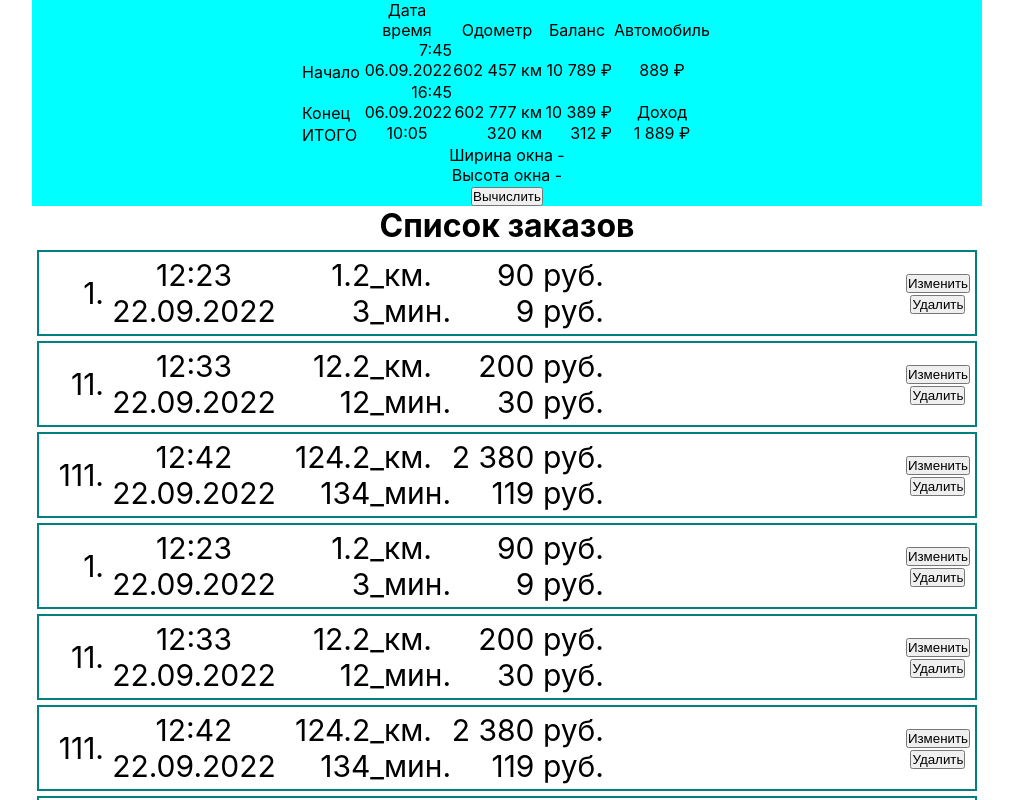
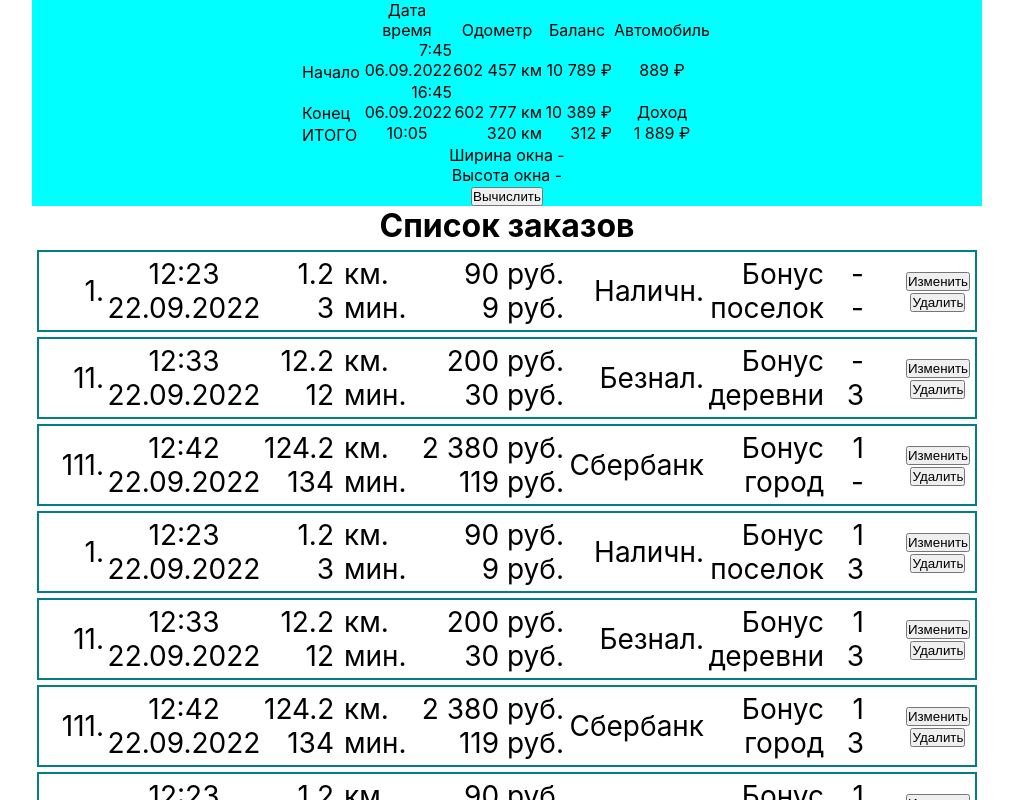
Before and after one commit to apwasilenko/bonus_app, a React (Create React App) app: page / in a window 1280 px wide. Shown: the top 800 px of the page, without its empty margins (133-1146 px from the left). Built offline with nearby package versions, Linux system fonts and the light colour scheme.

Commit message:
Дополнил список

```diff
--- a/src/App.js
+++ b/src/App.js
@@ -7,28 +7,22 @@ import './css/App.css';
 
 
 function App() {
-    const [posts] = useState([
-    { num: 1, time: '12:23', date: '22.09.2022', distance: '1.2', vremy: '3', summa: '90', comis: '9', },
-    { num: 11, time: '12:33', date: '22.09.2022', distance: '12.2', vremy: '12', summa: '200', comis: '30', },
-    { num: 111, time: '12:42', date: '22.09.2022', distance: '124.2', vremy: '134', summa: '2 380', comis: '119', },
-    { num: 1, time: '12:23', date: '22.09.2022', distance: '1.2', vremy: '3', summa: '90', comis: '9', },
-    { num: 11, time: '12:33', date: '22.09.2022', distance: '12.2', vremy: '12', summa: '200', comis: '30', },
-    { num: 111, time: '12:42', date: '22.09.2022', distance: '124.2', vremy: '134', summa: '2 380', comis: '119', },
-    { num: 1, time: '12:23', date: '22.09.2022', distance: '1.2', vremy: '3', summa: '90', comis: '9', },
-    { num: 11, time: '12:33', date: '22.09.2022', distance: '12.2', vremy: '12', summa: '200', comis: '30', },
-    { num: 111, time: '12:42', date: '22.09.2022', distance: '124.2', vremy: '134', summa: '2 380', comis: '119', },
-    { num: 1, time: '12:23', date: '22.09.2022', distance: '1.2', vremy: '3', summa: '90', comis: '9', },
-    { num: 11, time: '12:33', date: '22.09.2022', distance: '12.2', vremy: '12', summa: '200', comis: '30', },
-    { num: 111, time: '12:42', date: '22.09.2022', distance: '124.2', vremy: '134', summa: '2 380', comis: '119', },
-    { num: 1, time: '12:23', date: '22.09.2022', distance: '1.2', vremy: '3', summa: '90', comis: '9', },
-    { num: 11, time: '12:33', date: '22.09.2022', distance: '12.2', vremy: '12', summa: '200', comis: '30', },
-    { num: 111, time: '12:42', date: '22.09.2022', distance: '124.2', vremy: '134', summa: '2 380', comis: '119', },
-    { num: 1, time: '12:23', date: '22.09.2022', distance: '1.2', vremy: '3', summa: '90', comis: '9', },
-    { num: 11, time: '12:33', date: '22.09.2022', distance: '12.2', vremy: '12', summa: '200', comis: '30', },
-    { num: 111, time: '12:42', date: '22.09.2022', distance: '124.2', vremy: '134', summa: '2 380', comis: '119', },
-    { num: 1, time: '12:23', date: '22.09.2022', distance: '1.2', vremy: '3', summa: '90', comis: '9', },
-    { num: 11, time: '12:33', date: '22.09.2022', distance: '12.2', vremy: '12', summa: '200', comis: '30', },
-    { num: 111, time: '12:42', date: '22.09.2022', distance: '124.2', vremy: '134', summa: '2 380', comis: '119', },
+  const [posts] = useState([
+    { num: 1, time: '12:23', date: '22.09.2022', distance: '1.2', vremy: '3', summa: '90', comis: '9', form: 'Наличн.', tarif: 'Бонус поселок', avto: '-', zvez: '-', },
+    { num: 11, time: '12:33', date: '22.09.2022', distance: '12.2', vremy: '12', summa: '200', comis: '30', form: 'Безнал.', tarif: 'Бонус деревни', avto: '-', zvez: '3', },
+    { num: 111, time: '12:42', date: '22.09.2022', distance: '124.2', vremy: '134', summa: '2 380', comis: '119', form: 'Сбербанк', tarif: 'Бонус город', avto: '1', zvez: '-', },
+    { num: 1, time: '12:23', date: '22.09.2022', distance: '1.2', vremy: '3', summa: '90', comis: '9', form: 'Наличн.', tarif: 'Бонус поселок', avto: '1', zvez: '3', },
+    { num: 11, time: '12:33', date: '22.09.2022', distance: '12.2', vremy: '12', summa: '200', comis: '30', form: 'Безнал.', tarif: 'Бонус деревни', avto: '1', zvez: '3', },
+    { num: 111, time: '12:42', date: '22.09.2022', distance: '124.2', vremy: '134', summa: '2 380', comis: '119', form: 'Сбербанк', tarif: 'Бонус город', avto: '1', zvez: '3', },
+    { num: 1, time: '12:23', date: '22.09.2022', distance: '1.2', vremy: '3', summa: '90', comis: '9', form: 'Наличн.', tarif: 'Бонус поселок', avto: '1', zvez: '3', },
+    { num: 11, time: '12:33', date: '22.09.2022', distance: '12.2', vremy: '12', summa: '200', comis: '30', form: 'Безнал.', tarif: 'Бонус деревни', avto: '1', zvez: '3', },
+    { num: 111, time: '12:42', date: '22.09.2022', distance: '124.2', vremy: '134', summa: '2 380', comis: '119', form: 'Сбербанк', tarif: 'Бонус город', avto: '1', zvez: '3', },
+    { num: 1, time: '12:23', date: '22.09.2022', distance: '1.2', vremy: '3', summa: '90', comis: '9', form: 'Наличн.', tarif: 'Бонус поселок', avto: '1', zvez: '3', },
+    { num: 11, time: '12:33', date: '22.09.2022', distance: '12.2', vremy: '12', summa: '200', comis: '30', form: 'Безнал.', tarif: 'Бонус деревни', avto: '1', zvez: '3', },
+    { num: 111, time: '12:42', date: '22.09.2022', distance: '124.2', vremy: '134', summa: '2 380', comis: '119', form: 'Сбербанк', tarif: 'Бонус город', avto: '1', zvez: '3', },
+    { num: 1, time: '12:23', date: '22.09.2022', distance: '1.2', vremy: '3', summa: '90', comis: '9', form: 'Наличн.', tarif: 'Бонус поселок', avto: '1', zvez: '3', },
+    { num: 11, time: '12:33', date: '22.09.2022', distance: '12.2', vremy: '12', summa: '200', comis: '30', form: 'Безнал.', tarif: 'Бонус деревни', avto: '1', zvez: '3', },
+    { num: 111, time: '12:42', date: '22.09.2022', distance: '124.2', vremy: '134', summa: '2 380', comis: '119', form: 'Сбербанк', tarif: 'Бонус город', avto: '1', zvez: '3', },
   ])
   return (
     <div className="App">
--- a/src/components/PostItem.jsx
+++ b/src/components/PostItem.jsx
@@ -15,16 +15,25 @@ const Postitem = function (props) {
           <div className="date_zakaz" id="center">{props.post.date}</div>
         </div>
         <div className="post_elem">
-          <div className="dist_zakaz" id="right">{props.post.distance}_</div>
+          <div className="dist_zakaz" id="right">{props.post.distance}</div>
           <div className="ed_izm" id="left">км.</div>
           <div className="prenos"></div>
-          <div className="vremy_zakaz" id="right">{props.post.vremy}_</div>
+          <div className="vremy_zakaz" id="right">{props.post.vremy}</div>
           <div className="ed_izm" id="left">мин.</div>
         </div>
         <div className="post_elem">
           <div className="summ_zakaz" id="right">{props.post.summa} руб.</div>
-
           <div className="comis_zakaz" id="right">{props.post.comis} руб.</div>
+        </div>
+        <div className="post_elem">
+          <div className="form_zakaz" id="right">{props.post.form}</div>
+        </div>
+        <div className="post_elem">
+          <div className="tarif_zakaz" id="right">{props.post.tarif}</div>
+        </div>
+        <div className="post_elem">
+          <div className="avto_zakaz" id="right">{props.post.avto}</div>
+          <div className="zvez_zakaz" id="right">{props.post.zvez}</div>
         </div>
       </div>
       <div className="post__btns">
--- a/src/css/PostItem.css
+++ b/src/css/PostItem.css
@@ -14,7 +14,7 @@
 .post_elem {
     display: inline;
     margin: auto;
-    font-size: 30px;
+    font-size: 28px;
 }
 
 .num_zakaz {
@@ -26,50 +26,75 @@
 .time_zakaz {
     display: block;
     margin: auto;
-    width: 180px;
+    width: 160px;
 }
 
 .date_zakaz {
     display: block;
     margin: auto;
-    width: 180px;
+    width: 160px;
 }
 
 .dist_zakaz {
     display: inline-block;
     margin: auto;
-    width: 100px;
+    width: 70px;
 }
 
 
 .vremy_zakaz {
     display: inline-block;
     margin: auto;
-    width: 100px;
+    width: 70px;
 }
 
 .ed_izm {
     display: inline-block;
     margin: auto;
-    width: 50px;
+    padding-left: 10px;
+    width: 80px;
 }
 
 .perenos {
     display: block;
     margin: auto;
-    width: 150px;
+    width: 10px;
 }
 
 .summ_zakaz {
     display: block;
     margin: auto;
-    width: 170px;
+    width: 150px;
 }
 
 .comis_zakaz {
     display: block;
     margin: auto;
-    width: 170px;
+    width: 150px;
+}
+
+.form_zakaz {
+    display: block;
+    margin: auto;
+    width: 140px;
+}
+
+.tarif_zakaz {
+    display: block;
+    margin: auto;
+    width: 120px;
+}
+
+.avto_zakaz {
+    display: block;
+    margin: auto;
+    width: 40px;
+}
+
+.zvez_zakaz {
+    display: block;
+    margin: auto;
+    width: 40px;
 }
 
 #left {
```
